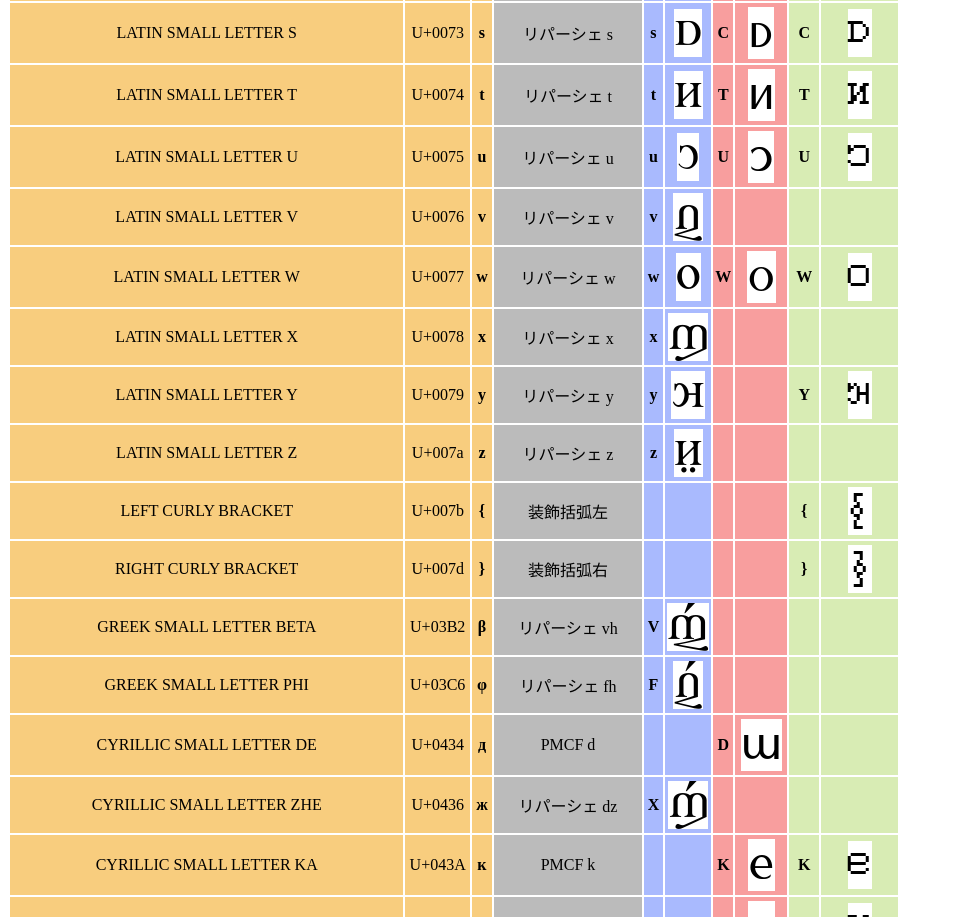
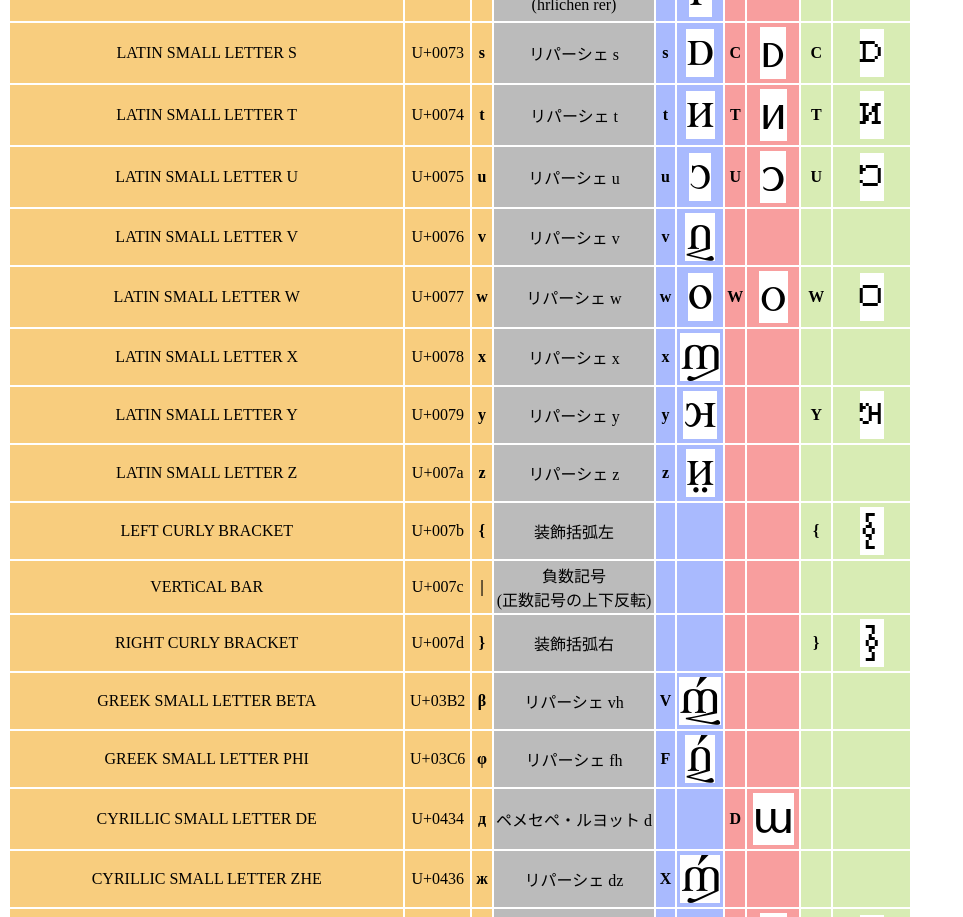
Before and after one commit to sozysozbot/consortium, a plain HTML site: page index.html in a window 1280 px wide. Shown: the part 3018-3935 px from the top of the page, without its empty margins (0-963 px from the left). Drawn offline with Linux system fonts and the light colour scheme.

Commit message:
Add negative sign; tweak the names

```diff
--- a/index.html
+++ b/index.html
@@ -94,9 +94,9 @@
 		{ identity: "ユーゴック数字8", duvuv: ["U+0038", "DIGIT EIGHT"], cirlipa: "8" },
 		{ identity: "ユーゴック数字9", duvuv: ["U+0039", "DIGIT NINE"], cirlipa: "9" },
 		{ identity: "コロン\n(kadlarl)", duvuv: ["U+003a", "COLON"], cirlipa: ":", linmarn_bitmap: ":" },
-		{ identity: "山引用符左\n(licxaven xefdo)", duvuv: ["U+003c", "LESS-THAN SIGN"] },
+		{ identity: "山引用符左\n(licxaven xefdo)", duvuv: ["U+003c", "LESS-THAN SIGN"], cirlipa: "<" },
 		{ identity: "等号", duvuv: ["U+003d", "EQUALS SIGN"], cirlipa: "=" },
-		{ identity: "山引用符右\n(licxaven xefdo)", duvuv: ["U+003e", "GREATER-THAN SIGN"] },
+		{ identity: "山引用符右\n(licxaven xefdo)", duvuv: ["U+003e", "GREATER-THAN SIGN"], cirlipa: ">" },
 		{ identity: "疑問符", duvuv: ["U+003f", "QUESTION MARK"], cirlipa: "?" },
 		{ identity: "io の合字", duvuv: ["U+0040", "COMMERCIAL AT"], cirlipa: "@" },
 		{ identity: "角括弧左", duvuv: ["U+005b", "LEFT SQUARE BRACKET"], cirlipa: "[", linmarn_bitmap: "[" },
@@ -130,14 +130,15 @@
 		{ identity: "リパーシェ y", duvuv: ["U+0079", "LATIN SMALL LETTER Y"], cirlipa: "y", linmarn_bitmap: "Y" },
 		{ identity: "リパーシェ z", duvuv: ["U+007a", "LATIN SMALL LETTER Z"], cirlipa: "z" },
 		{ identity: "装飾括弧左", duvuv: ["U+007b", "LEFT CURLY BRACKET"], linmarn_bitmap: "{" },
+		{ identity: "負数記号\n(正数記号の上下反転)", duvuv: ["U+007c", "VERTiCAL BAR"] },
 		{ identity: "装飾括弧右", duvuv: ["U+007d", "RIGHT CURLY BRACKET"], linmarn_bitmap: "}" },
 		{ identity: "リパーシェ vh", duvuv: ["U+03B2", "GREEK SMALL LETTER BETA"], cirlipa: "V" },
 		{ identity: "リパーシェ fh", duvuv: ["U+03C6", "GREEK SMALL LETTER PHI"], cirlipa: "F" },
-		{ identity: "PMCF d", duvuv: ["U+0434", "CYRILLIC SMALL LETTER DE"], pektak: "D" },
+		{ identity: "ペメセペ・ルヨット d", duvuv: ["U+0434", "CYRILLIC SMALL LETTER DE"], pektak: "D" },
 		{ identity: "リパーシェ dz", duvuv: ["U+0436", "CYRILLIC SMALL LETTER ZHE"], cirlipa: "X" },
-		{ identity: "PMCF k", duvuv: ["U+043A", "CYRILLIC SMALL LETTER KA"], pektak: "K", linmarn_bitmap: "K" },
-		{ identity: "PMCF z", duvuv: ["U+0446", "CYRILLIC SMALL LETTER TSE"], pektak: "Z", linmarn_bitmap: "Z" },
-		{ identity: "PMCF x", duvuv: ["U+0448", "CYRILLIC SMALL LETTER SHA"], pektak: "X", linmarn_bitmap: "X" },
+		{ identity: "ペメセペ・ルヨット k", duvuv: ["U+043A", "CYRILLIC SMALL LETTER KA"], pektak: "K", linmarn_bitmap: "K" },
+		{ identity: "ペメセペ・ルヨット z", duvuv: ["U+0446", "CYRILLIC SMALL LETTER TSE"], pektak: "Z", linmarn_bitmap: "Z" },
+		{ identity: "ペメセペ・ルヨット x", duvuv: ["U+0448", "CYRILLIC SMALL LETTER SHA"], pektak: "X", linmarn_bitmap: "X" },
 		{ identity: "燐字【上】", duvuv: from_cjk("上"), pektak: "+", linmarn_bitmap: "上" },
 		{ identity: "燐字【下】", duvuv: from_cjk("下"), pektak: "-", linmarn_bitmap: "下" },
 		{ identity: "燐字【銭】", duvuv: from_cjk("銭"), pektak: "$", linmarn_bitmap: "銭" },
@@ -166,41 +167,42 @@
 
 		{ identity: "燐字【皇】", duvuv: from_cjk("皇"), pektak: "_", linmarn_bitmap: "皇" },
 
-		{ identity: "燐数字0（半角）", duvuv: ["U+3007", "IDEOGRAPHIC NUMBER ZERO"], linmarn_bitmap: "0"},
-		{ identity: "燐数字1（半角）", duvuv: ["U+3021", "HANGZHOU NUMERAL ONE"], linmarn_bitmap: "1"},
-		{ identity: "燐数字2（半角）", duvuv: ["U+3022", "HANGZHOU NUMERAL TWO"], linmarn_bitmap: "2"},
-		{ identity: "燐数字3（半角）", duvuv: ["U+3023", "HANGZHOU NUMERAL THREE"], linmarn_bitmap: "3"},
-		{ identity: "燐数字4（半角）", duvuv: ["U+3024", "HANGZHOU NUMERAL FOUR"], linmarn_bitmap: "4"},
-		{ identity: "燐数字5（半角）", duvuv: ["U+3025", "HANGZHOU NUMERAL FIVE"], linmarn_bitmap: "5"},
-		{ identity: "燐数字6（半角）", duvuv: ["U+3026", "HANGZHOU NUMERAL SIX"], linmarn_bitmap: "6"},
-		{ identity: "燐数字7（半角）", duvuv: ["U+3027", "HANGZHOU NUMERAL SEVEN"], linmarn_bitmap: "7"},
-		{ identity: "燐数字8（半角）", duvuv: ["U+3028", "HANGZHOU NUMERAL EIGHT"], linmarn_bitmap: "8"},
-		{ identity: "燐数字9（半角）", duvuv: ["U+3029", "HANGZHOU NUMERAL NINE"], linmarn_bitmap: "9"},
+		{ identity: "半角燐数字 0", duvuv: ["U+3007", "IDEOGRAPHIC NUMBER ZERO"], linmarn_bitmap: "0"},
+		{ identity: "半角燐数字 1", duvuv: ["U+3021", "HANGZHOU NUMERAL ONE"], linmarn_bitmap: "1"},
+		{ identity: "半角燐数字 2", duvuv: ["U+3022", "HANGZHOU NUMERAL TWO"], linmarn_bitmap: "2"},
+		{ identity: "半角燐数字 3", duvuv: ["U+3023", "HANGZHOU NUMERAL THREE"], linmarn_bitmap: "3"},
+		{ identity: "半角燐数字 4", duvuv: ["U+3024", "HANGZHOU NUMERAL FOUR"], linmarn_bitmap: "4"},
+		{ identity: "半角燐数字 5", duvuv: ["U+3025", "HANGZHOU NUMERAL FIVE"], linmarn_bitmap: "5"},
+		{ identity: "半角燐数字 6", duvuv: ["U+3026", "HANGZHOU NUMERAL SIX"], linmarn_bitmap: "6"},
+		{ identity: "半角燐数字 7", duvuv: ["U+3027", "HANGZHOU NUMERAL SEVEN"], linmarn_bitmap: "7"},
+		{ identity: "半角燐数字 8", duvuv: ["U+3028", "HANGZHOU NUMERAL EIGHT"], linmarn_bitmap: "8"},
+		{ identity: "半角燐数字 9", duvuv: ["U+3029", "HANGZHOU NUMERAL NINE"], linmarn_bitmap: "9"},
 
 		{ identity: "燐字圏二重引用符", duvuv: ["U+FF02", "FULLWIDTH QUOTATION MARK"], pektak: "\"" },
 		{ identity: "燐字圏繰り返し記号", duvuv: ["U+3005", "IDEOGRAPHIC ITERATION MARK"], pektak: "'" },
 		{ identity: "燐字圏句読点", duvuv: ["U+3002", "IDEOGRAPHIC FULL STOP"], pektak: ",." },
+		{ identity: "燐字圏感嘆符", duvuv: ["U+FF01", "FULLWIDTH EXCLAMATION MARK"], pektak: "!" },
 		{ identity: "燐字圏疑問符", duvuv: ["U+FF1F", "FULLWIDTH QUESTION MARK"], pektak: "?" },
-		{ identity: "単立パイグ文字a", duvuv: ["U+FF41", "FULLWIDTH LATIN SMALL LETTER A"], pektak: "a" },
-		{ identity: "単立パイグ文字b", duvuv: ["U+FF42", "FULLWIDTH LATIN SMALL LETTER B"], pektak: "b" },
-		{ identity: "単立パイグ文字c", duvuv: ["U+FF43", "FULLWIDTH LATIN SMALL LETTER C"], pektak: "c" },
-		{ identity: "単立パイグ文字d", duvuv: ["U+FF44", "FULLWIDTH LATIN SMALL LETTER D"], pektak: "d" },
-		{ identity: "単立パイグ文字e", duvuv: ["U+FF45", "FULLWIDTH LATIN SMALL LETTER E"], pektak: "e" },
-		{ identity: "単立パイグ文字g", duvuv: ["U+FF47", "FULLWIDTH LATIN SMALL LETTER G"], pektak: "g" },
-		{ identity: "単立パイグ文字h", duvuv: ["U+FF48", "FULLWIDTH LATIN SMALL LETTER H"], pektak: "h" },
-		{ identity: "単立パイグ文字i", duvuv: ["U+FF49", "FULLWIDTH LATIN SMALL LETTER I"], pektak: "i" },
-		{ identity: "単立パイグ文字k", duvuv: ["U+FF4B", "FULLWIDTH LATIN SMALL LETTER K"], pektak: "k" },
-		{ identity: "単立パイグ文字l", duvuv: ["U+FF4C", "FULLWIDTH LATIN SMALL LETTER L"], pektak: "l" },
-		{ identity: "単立パイグ文字m", duvuv: ["U+FF4D", "FULLWIDTH LATIN SMALL LETTER M"], pektak: "m" },
-		{ identity: "単立パイグ文字n", duvuv: ["U+FF4E", "FULLWIDTH LATIN SMALL LETTER N"], pektak: "n" },
-		{ identity: "単立パイグ文字o", duvuv: ["U+FF4F", "FULLWIDTH LATIN SMALL LETTER O"], pektak: "o" },
-		{ identity: "単立パイグ文字p", duvuv: ["U+FF50", "FULLWIDTH LATIN SMALL LETTER P"], pektak: "p" },
-		{ identity: "単立パイグ文字s", duvuv: ["U+FF53", "FULLWIDTH LATIN SMALL LETTER S"], pektak: "s" },
-		{ identity: "単立パイグ文字t\nラネーメ感嘆符", duvuv: ["U+FF54", "FULLWIDTH LATIN SMALL LETTER T"], pektak: "!t" },
-		{ identity: "単立パイグ文字u", duvuv: ["U+FF55", "FULLWIDTH LATIN SMALL LETTER U"], pektak: "u" },
-		{ identity: "単立パイグ文字x", duvuv: ["U+FF58", "FULLWIDTH LATIN SMALL LETTER X"], pektak: "x" },
-		{ identity: "単立パイグ文字y", duvuv: ["U+FF59", "FULLWIDTH LATIN SMALL LETTER Y"], pektak: "y" },
-		{ identity: "単立パイグ文字z", duvuv: ["U+FF5A", "FULLWIDTH LATIN SMALL LETTER Z"], pektak: "z" },
+		{ identity: "単立パイグ文字 a", duvuv: ["U+FF41", "FULLWIDTH LATIN SMALL LETTER A"], pektak: "a" },
+		{ identity: "単立パイグ文字 b", duvuv: ["U+FF42", "FULLWIDTH LATIN SMALL LETTER B"], pektak: "b" },
+		{ identity: "単立パイグ文字 c", duvuv: ["U+FF43", "FULLWIDTH LATIN SMALL LETTER C"], pektak: "c" },
+		{ identity: "単立パイグ文字 d", duvuv: ["U+FF44", "FULLWIDTH LATIN SMALL LETTER D"], pektak: "d" },
+		{ identity: "単立パイグ文字 e", duvuv: ["U+FF45", "FULLWIDTH LATIN SMALL LETTER E"], pektak: "e" },
+		{ identity: "単立パイグ文字 g", duvuv: ["U+FF47", "FULLWIDTH LATIN SMALL LETTER G"], pektak: "g" },
+		{ identity: "単立パイグ文字 h", duvuv: ["U+FF48", "FULLWIDTH LATIN SMALL LETTER H"], pektak: "h" },
+		{ identity: "単立パイグ文字 i", duvuv: ["U+FF49", "FULLWIDTH LATIN SMALL LETTER I"], pektak: "i" },
+		{ identity: "単立パイグ文字 k", duvuv: ["U+FF4B", "FULLWIDTH LATIN SMALL LETTER K"], pektak: "k" },
+		{ identity: "単立パイグ文字 l", duvuv: ["U+FF4C", "FULLWIDTH LATIN SMALL LETTER L"], pektak: "l" },
+		{ identity: "単立パイグ文字 m", duvuv: ["U+FF4D", "FULLWIDTH LATIN SMALL LETTER M"], pektak: "m" },
+		{ identity: "単立パイグ文字 n", duvuv: ["U+FF4E", "FULLWIDTH LATIN SMALL LETTER N"], pektak: "n" },
+		{ identity: "単立パイグ文字 o", duvuv: ["U+FF4F", "FULLWIDTH LATIN SMALL LETTER O"], pektak: "o" },
+		{ identity: "単立パイグ文字 p", duvuv: ["U+FF50", "FULLWIDTH LATIN SMALL LETTER P"], pektak: "p" },
+		{ identity: "単立パイグ文字 s", duvuv: ["U+FF53", "FULLWIDTH LATIN SMALL LETTER S"], pektak: "s" },
+		{ identity: "単立パイグ文字 t", duvuv: ["U+FF54", "FULLWIDTH LATIN SMALL LETTER T"], pektak: "t" },
+		{ identity: "単立パイグ文字 u", duvuv: ["U+FF55", "FULLWIDTH LATIN SMALL LETTER U"], pektak: "u" },
+		{ identity: "単立パイグ文字 x", duvuv: ["U+FF58", "FULLWIDTH LATIN SMALL LETTER X"], pektak: "x" },
+		{ identity: "単立パイグ文字 y", duvuv: ["U+FF59", "FULLWIDTH LATIN SMALL LETTER Y"], pektak: "y" },
+		{ identity: "単立パイグ文字 z", duvuv: ["U+FF5A", "FULLWIDTH LATIN SMALL LETTER Z"], pektak: "z" },
 		from_hiragana("ぁ", "SMALL A"),
 		from_hiragana("あ", "A"),
 		from_hiragana("ぃ", "SMALL I"),
```
